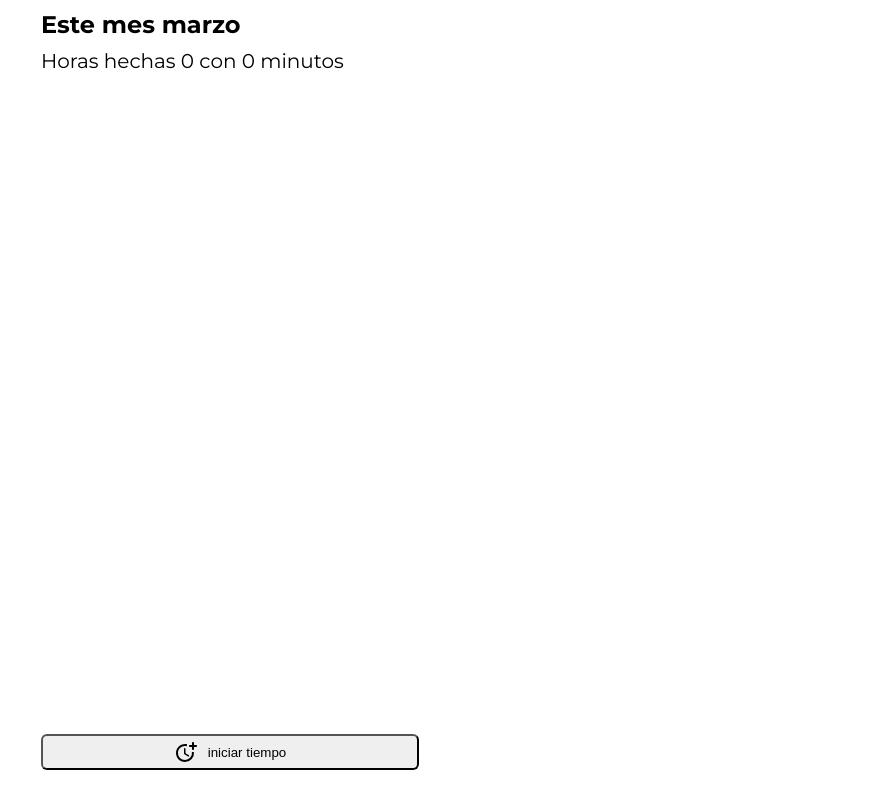
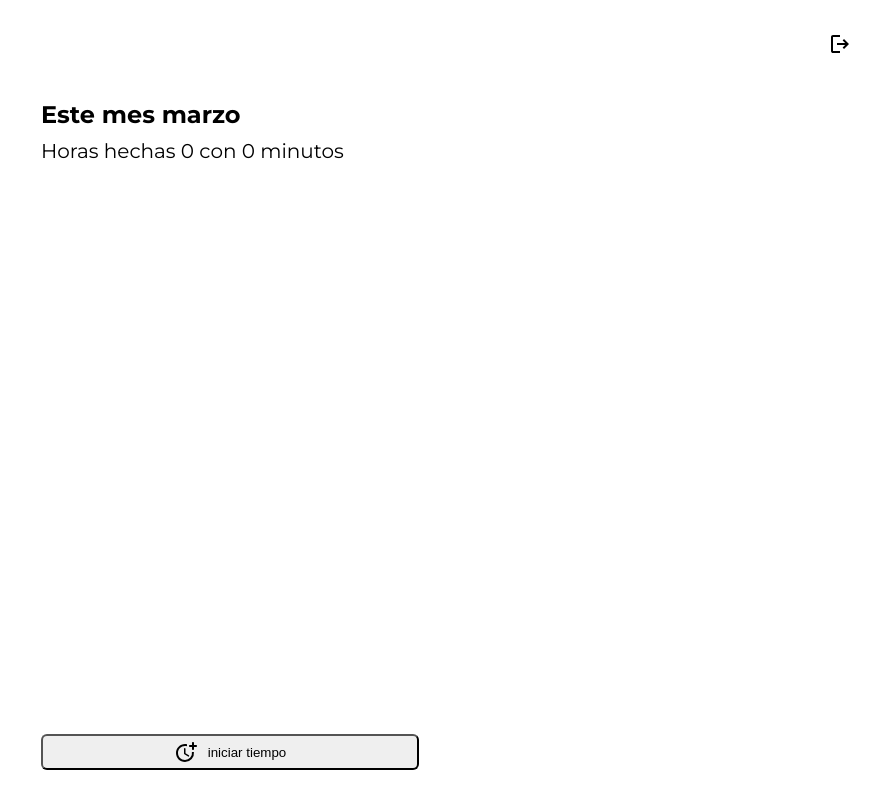
Before and after one commit to camiloguz23/register-time, a Next.js app: page /register in a window 1280 px wide. Shown: the whole page, without its empty margins (410-1280 px from the left). Built offline with nearby package versions, Linux system fonts and the light colour scheme; no server answers.

Commit message:
feat: btn logout

```diff
--- a/src/actions/login.action.ts
+++ b/src/actions/login.action.ts
@@ -12,3 +12,8 @@ export const onLogin = async (data: LoginModel) => {
   !!response?.email && redirect('/register');
   return false;
 };
+
+export const onLogOut = async () => {
+  await cookies().set('email', '');
+  redirect('/');
+};
--- a/src/app/(home)/page.tsx
+++ b/src/app/(home)/page.tsx
@@ -1,7 +1,6 @@
 import Image from 'next/image';
 import styles from './page.module.css';
 import Link from 'next/link';
-import { Spinner } from '@/components';
 
 export default function Home() {
   return (
--- a/src/app/register/page.tsx
+++ b/src/app/register/page.tsx
@@ -4,6 +4,7 @@ import { cookies } from 'next/headers';
 import { BtnRegister, InfoPredications } from './components';
 import { CodeMonthType, MONTH, formatHoursMinutes } from '@/shared';
 import style from './register-page.module.css';
+import { BtnLogout, Header } from '@/components';
 
 export const metadata: Metadata = {
   title: 'Register Time'
@@ -16,6 +17,9 @@ export default async function PageRegiste() {
   const month: CodeMonthType = new Date().getMonth() as CodeMonthType;
   return (
     <main className={style.registerContainer}>
+      <Header>
+        <BtnLogout />
+      </Header>
       <div className={style.container}>
         <InfoPredications month={MONTH[month]} time={formatHoursMinutes(user?.tiempo.meses[MONTH[month]] ?? 0)} />
       </div>
--- /dev/null
+++ b/src/components/btn-logout/btn-logout.module.css
@@ -0,0 +1,5 @@
+.btn-logout {
+  border: none;
+  outline: none;
+  background-color: transparent;
+}
--- /dev/null
+++ b/src/components/btn-logout/btn-logout.tsx
@@ -0,0 +1,15 @@
+'use client';
+
+import { onLogOut } from '@/actions';
+import { Icons } from '..';
+import style from './btn-logout.module.css';
+
+export const BtnLogout = () => {
+  return (
+    <>
+      <button onClick={() => onLogOut()} className={style['btn-logout']}>
+        <Icons.LogOut />
+      </button>
+    </>
+  );
+};
--- a/src/components/header/header.module.css
+++ b/src/components/header/header.module.css
@@ -1,6 +1,6 @@
 .header {
     width: 100%;
-    height: 100px;
+    height: 70px;
     display: flex;
     justify-content: end;
     align-items: center;
--- a/src/components/index.ts
+++ b/src/components/index.ts
@@ -5,3 +5,4 @@ export * from './form-login/ui-form-login';
 export * from './notifications/notifications';
 export * from './spinner/spinner';
 export * from './header/header';
+export * from './btn-logout/btn-logout';
--- a/src/middleware.ts
+++ b/src/middleware.ts
@@ -4,11 +4,11 @@ import { NextRequest, NextResponse } from 'next/server';
 export function middleware(request: NextRequest) {
   const cookie = cookies();
   const isValid = cookie.get('email');
-  if (request.nextUrl.pathname.startsWith('/register') && !isValid) {
+  if (request.nextUrl.pathname.startsWith('/register') && !isValid?.value) {
     return NextResponse.redirect(new URL('/', request.url));
   }
 
-  if (request.nextUrl.pathname.endsWith('/') && isValid) {
+  if (request.nextUrl.pathname.endsWith('/') && isValid?.value) {
     return NextResponse.redirect(new URL('/register', request.url));
   }
 }
```
